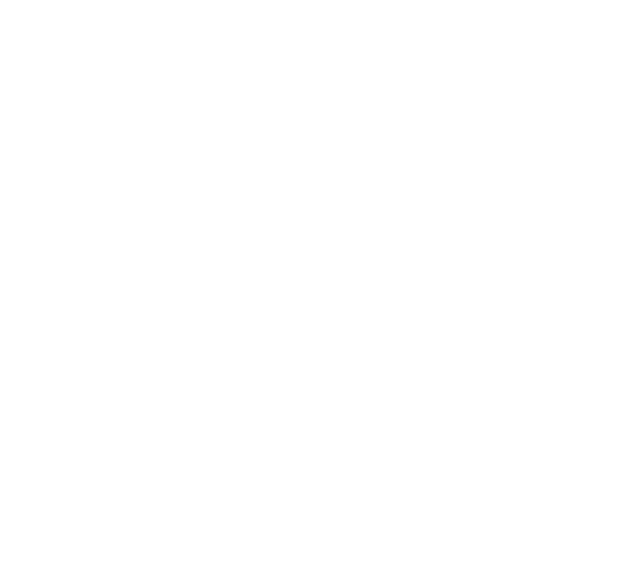
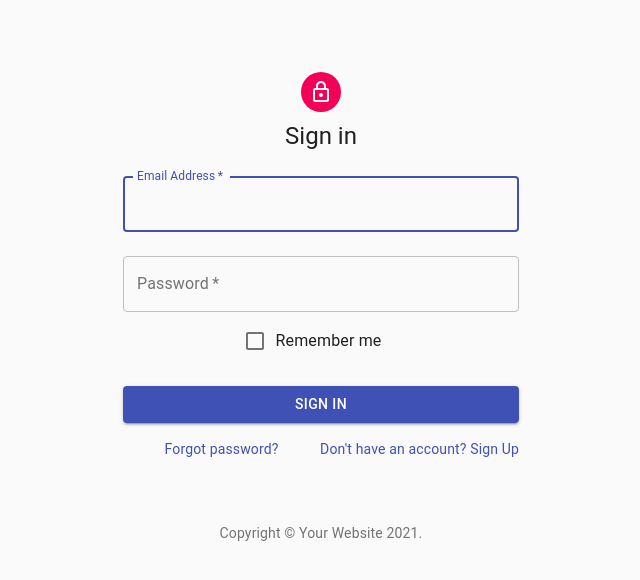
Before and after one commit to JeuSoH/test-drive, a React (Create React App) app: page /login in a window 1280 px wide. Shown: the top 580 px of the page, without its empty margins (319-959 px from the left). Built offline with nearby package versions, Linux system fonts and the light colour scheme.

Commit message:
Added SignIn page

```diff
--- a/package.json
+++ b/package.json
@@ -3,6 +3,8 @@
   "version": "0.1.0",
   "private": true,
   "dependencies": {
+    "@material-ui/core": "^4.11.4",
+    "@material-ui/icons": "^4.11.2",
     "@testing-library/jest-dom": "^5.12.0",
     "@testing-library/react": "^11.2.6",
     "@testing-library/user-event": "^12.8.3",
--- a/src/Routes.js
+++ b/src/Routes.js
@@ -1,12 +1,14 @@
 import React from 'react';
 import { BrowserRouter, Switch, Route } from 'react-router-dom';
 import Home from './components/Home/Home';
+import SignIn from './components/SignIn/SignIn';
 
 const Routes = () => {
     return (
         <BrowserRouter>
             <Switch>
                 <Route exact path="/" component={Home} />
+                <Route exact path="/login" component={SignIn} />
             </Switch>
         </BrowserRouter>
     );
--- /dev/null
+++ b/src/components/SignIn/SignIn.js
@@ -0,0 +1,117 @@
+import React from 'react';
+import Avatar from '@material-ui/core/Avatar';
+import Button from '@material-ui/core/Button';
+import CssBaseline from '@material-ui/core/CssBaseline';
+import TextField from '@material-ui/core/TextField';
+import FormControlLabel from '@material-ui/core/FormControlLabel';
+import Checkbox from '@material-ui/core/Checkbox';
+import Link from '@material-ui/core/Link';
+import Grid from '@material-ui/core/Grid';
+import Box from '@material-ui/core/Box';
+import LockOutlinedIcon from '@material-ui/icons/LockOutlined';
+import Typography from '@material-ui/core/Typography';
+import { makeStyles } from '@material-ui/core/styles';
+import Container from '@material-ui/core/Container';
+
+function Copyright() {
+    return (
+        <Typography variant="body2" color="textSecondary" align="center">
+            {'Copyright © '}
+            <Link color="inherit" href="https://material-ui.com/">
+                Your Website
+      </Link>{' '}
+            {new Date().getFullYear()}
+            {'.'}
+        </Typography>
+    );
+}
+
+const useStyles = makeStyles((theme) => ({
+    paper: {
+        marginTop: theme.spacing(8),
+        display: 'flex',
+        flexDirection: 'column',
+        alignItems: 'center',
+    },
+    avatar: {
+        margin: theme.spacing(1),
+        backgroundColor: theme.palette.secondary.main,
+    },
+    form: {
+        width: '100%', // Fix IE 11 issue.
+        marginTop: theme.spacing(1),
+    },
+    submit: {
+        margin: theme.spacing(3, 0, 2),
+    },
+}));
+
+export default function SignIn() {
+    const classes = useStyles();
+
+    return (
+        <Container component="main" maxWidth="xs">
+            <CssBaseline />
+            <div className={classes.paper}>
+                <Avatar className={classes.avatar}>
+                    <LockOutlinedIcon />
+                </Avatar>
+                <Typography component="h1" variant="h5">
+                    Sign in
+        </Typography>
+                <form className={classes.form} noValidate>
+                    <TextField
+                        variant="outlined"
+                        margin="normal"
+                        required
+                        fullWidth
+                        id="email"
+                        label="Email Address"
+                        name="email"
+                        autoComplete="email"
+                        autoFocus
+                    />
+                    <TextField
+                        variant="outlined"
+                        margin="normal"
+                        required
+                        fullWidth
+                        name="password"
+                        label="Password"
+                        type="password"
+                        id="password"
+                        autoComplete="current-password"
+                    />
+                    <FormControlLabel
+                        control={<Checkbox value="remember" color="primary" />}
+                        label="Remember me"
+                    />
+                    <Button
+                        type="submit"
+                        fullWidth
+                        variant="contained"
+                        color="primary"
+                        className={classes.submit}
+                    >
+                        Sign In
+          </Button>
+                    <Grid container>
+                        <Grid item xs>
+                            <Link href="#" variant="body2">
+                                Forgot password?
+              </Link>
+                        </Grid>
+                        <Grid item>
+                            <Link href="#" variant="body2">
+                                {"Don't have an account? Sign Up"}
+                            </Link>
+                        </Grid>
+                    </Grid>
+                </form>
+            </div>
+            <Box mt={8}>
+                <Copyright />
+            </Box>
+        </Container>
+    );
+}
```
Also changed, not shown: src/components/SignIn/SignIn.css (added), 1 other file (tests, documents, lock files or other folders).
